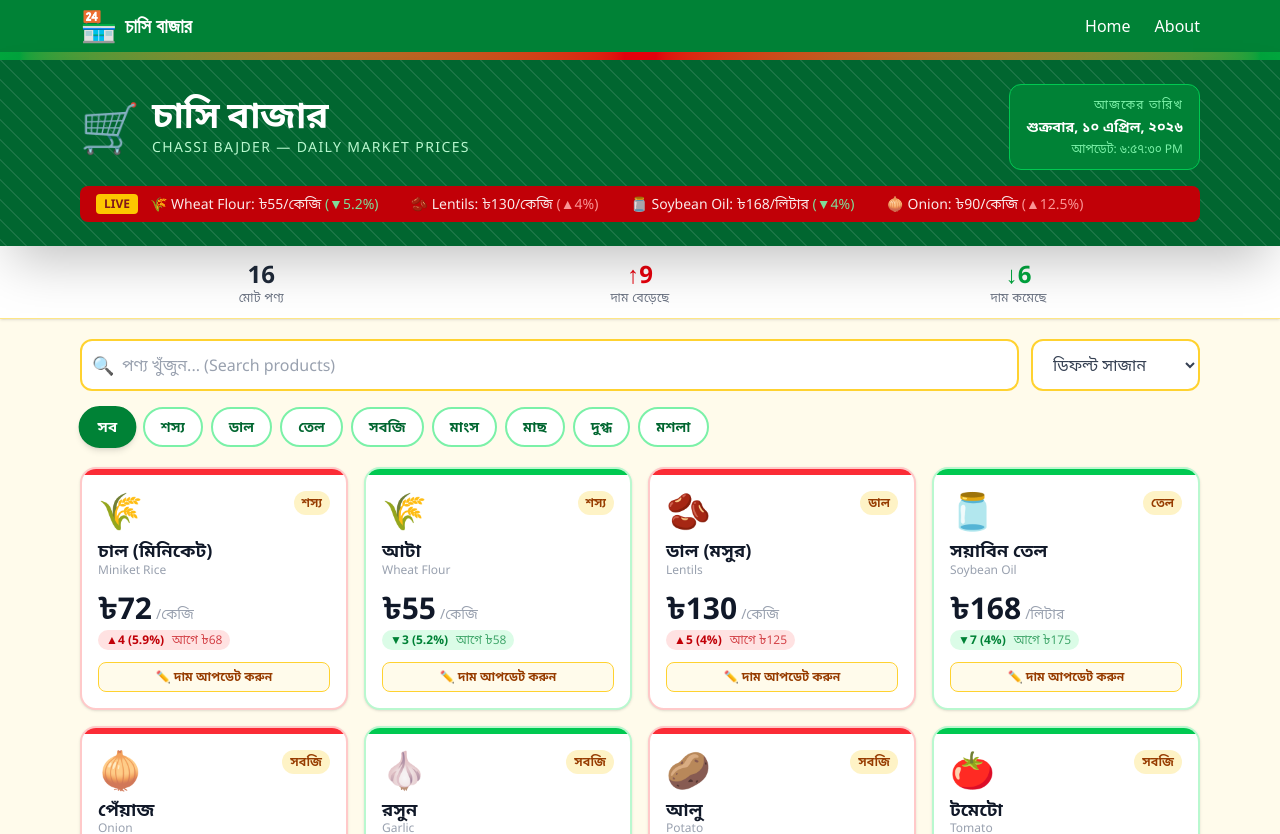
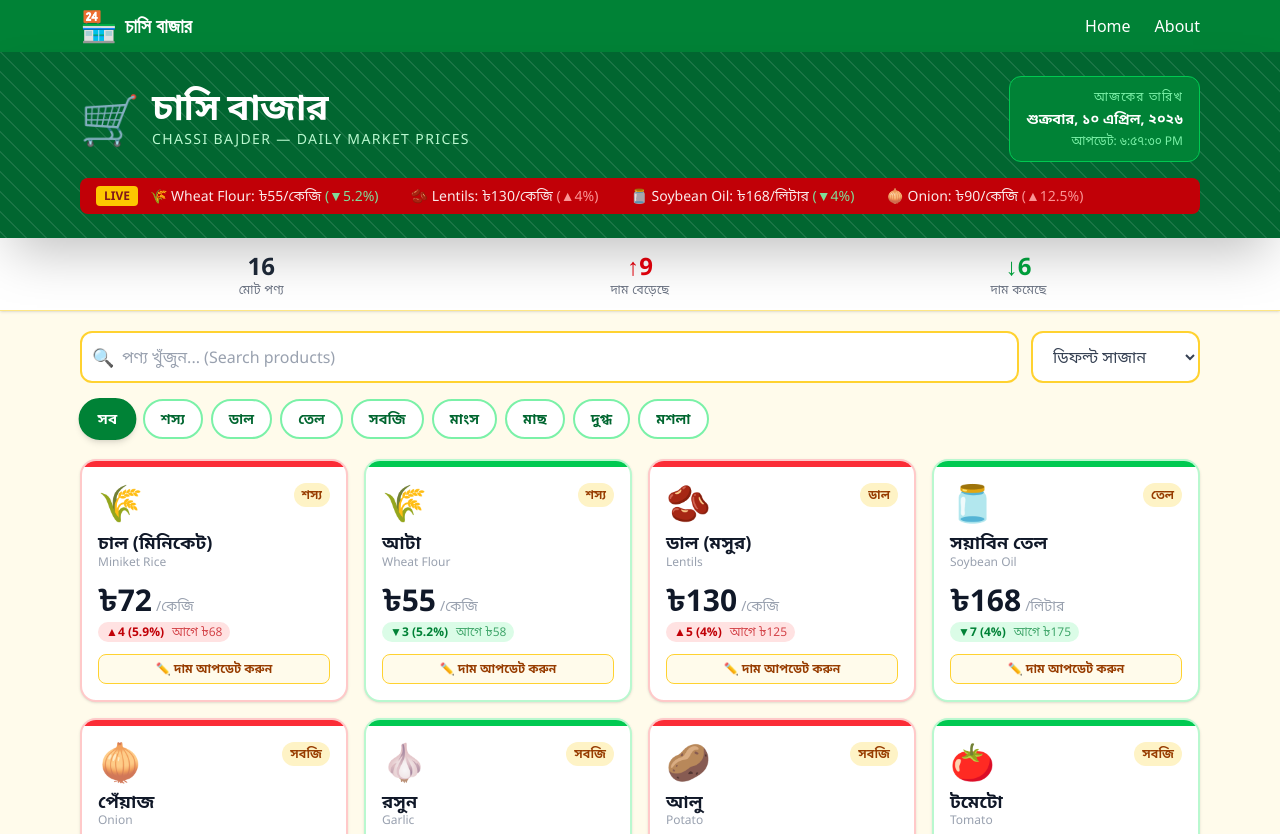
Before and after one commit to mesbaulrafi/bazzerDor, a React (Vite) app: page / in a window 1280 px wide. Shown: the top 834 px of the page. Built offline with nearby package versions, Linux system fonts and the light colour scheme.

Commit message:
remove header top

```diff
--- a/src/components/PriceTracker.jsx
+++ b/src/components/PriceTracker.jsx
@@ -58,8 +58,7 @@ export default function PriceTracker() {
 
   return (
     <div className="min-h-screen bg-amber-50 font-sans" style={{ fontFamily: "'Segoe UI', 'Noto Sans Bengali', sans-serif" }}>
-      {/* Decorative top stripe */}
-      <div className="h-2 bg-linear-to-r from-green-600 via-red-600 to-green-600" />
+
 
       {/* Header Part*/}
       <header className="bg-green-800 text-white shadow-2xl relative overflow-hidden">
```
